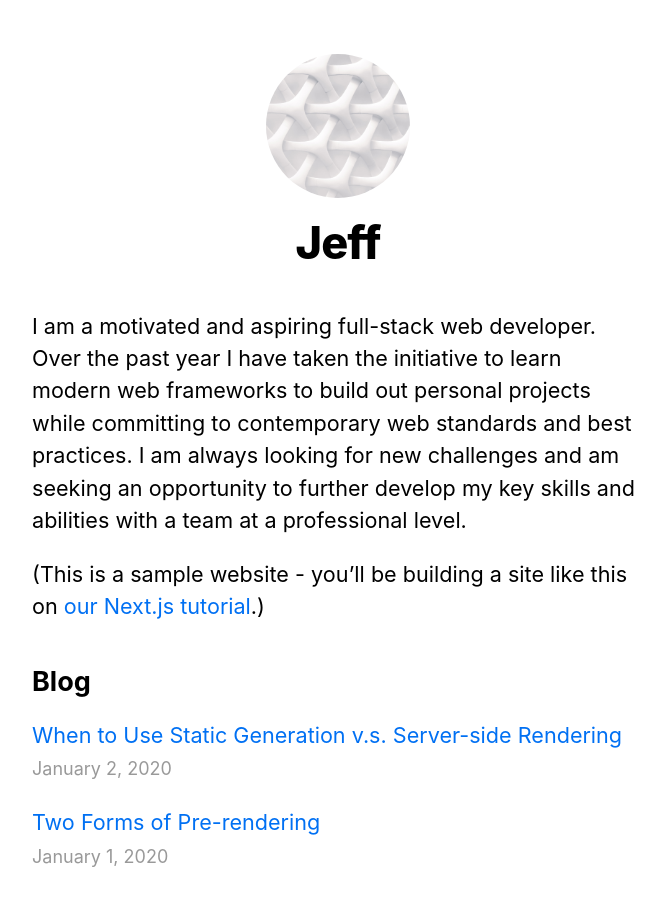
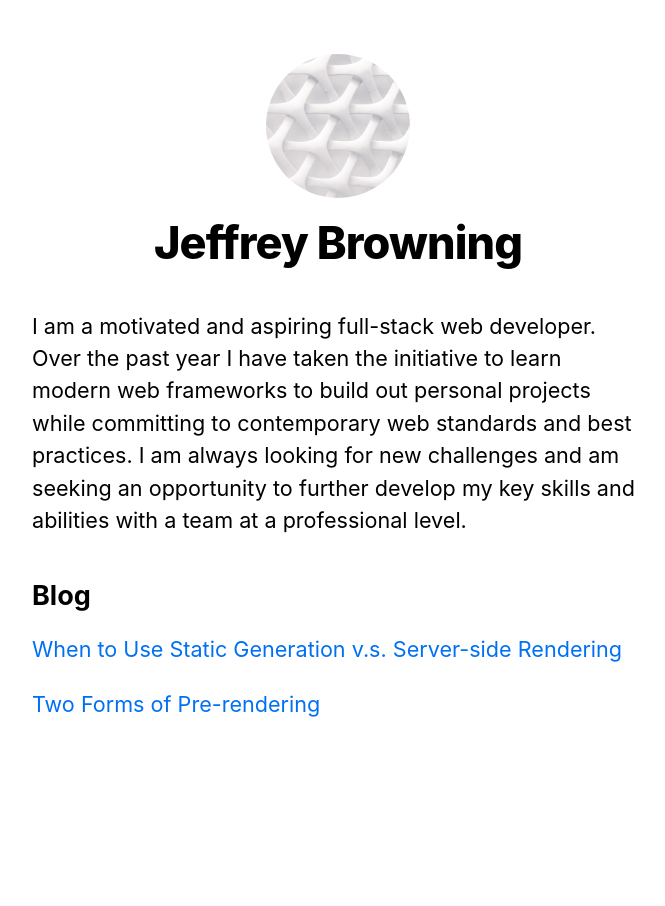
Before and after one commit to browningjeff1/nextjs-blog, a Next.js app: page / in a window 1280 px wide. Shown: the top 906 px of the page, without its empty margins (302-967 px from the left). After the commit the page ends 828 px from the top, so only its background shows below. Built offline with nearby package versions, Linux system fonts and the light colour scheme.

Commit message:
Switched from posts to projects adding new layout

```diff
--- a/components/layout.js
+++ b/components/layout.js
@@ -3,8 +3,8 @@ import styles from "./layout.module.css";
 import utilStyles from '../styles/utils.module.css';
 import Link from 'next/link';
 
-const name = 'Jeff';
-export const siteTitle = 'Next.js Sample Website'
+const name = 'Jeffrey Browning';
+export const siteTitle = 'Jeffrey Browning Portfolio'
 
 export default function Layout({ children, home }) {
   return (<div className={styles.container}>
--- a/pages/index.js
+++ b/pages/index.js
@@ -22,22 +22,18 @@ export default function Home({ allPostsData }) {
       </Head>
       <section className={utilStyles.headingMd}>
         <p>I am a motivated and aspiring full-stack web developer. Over the past year I have taken the initiative to learn modern web frameworks to build out personal projects while committing to contemporary web standards and best practices. I am always looking for new challenges and am seeking an opportunity to further develop my key skills and abilities with a team at a professional level.</p>
-        <p>
-          (This is a sample website - you’ll be building a site like this on{' '}
-          <a href="https://nextjs.org/learn">our Next.js tutorial</a>.)
-        </p>
       </section>
       <section className={`${utilStyles.headingMd} ${utilStyles.padding1px}`}>
         <h2 className={utilStyles.headingLg}>Blog</h2>
         <ul className={utilStyles.list}>
-          {allPostsData.map(({ id, date, title }) => (
+          {allPostsData.map(({ id, built, title }) => (
             <li className={utilStyles.listItem} key={id}>
               <Link href={`/posts/${id}`}>
                 <a>{title}</a>
               </Link>
               <br />
               <small className={utilStyles.lightText}>
-                <Date dateString={date} />
+                <p>{built}</p>
               </small>
             </li>
           ))}
--- a/pages/posts/[id].js
+++ b/pages/posts/[id].js
@@ -30,7 +30,8 @@ export default function Post({ postData }) {
       <article>
         <h1 className={utilStyles.headingx1}>{postData.title}</h1>
         <div className={utilStyles.lightText}>
-          <Date dateString={postData.date} />
+          <p>{postData.built}</p>
+          <p>Link to project: {postData.link}</p>
         </div>
         <div dangerouslySetInnerHTML={{ __html: postData.contentHtml }} />
       </article>
```
